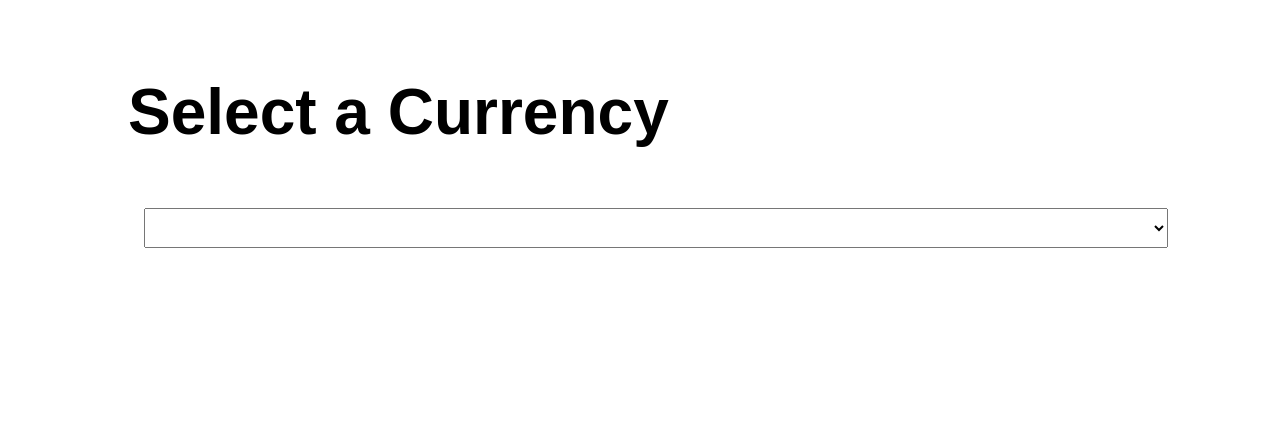
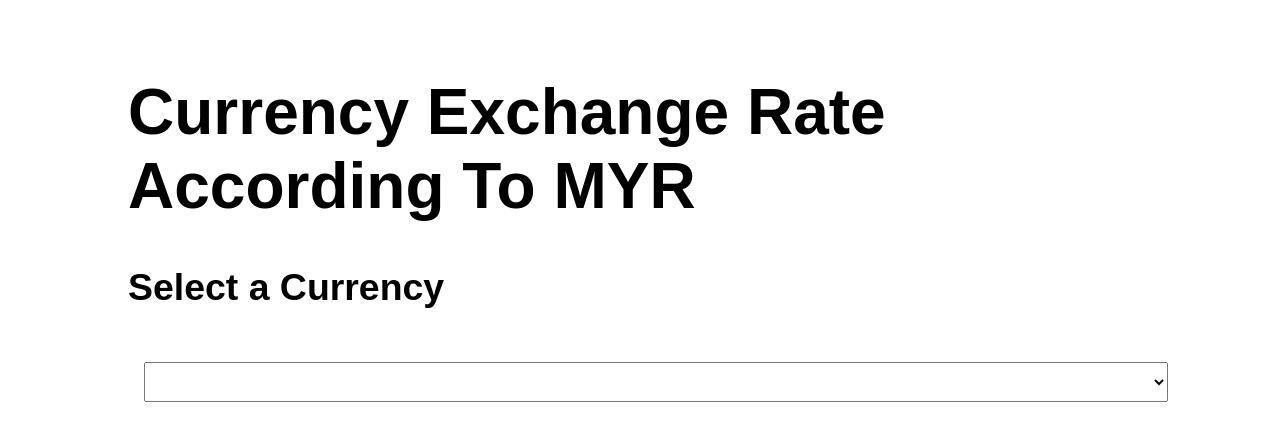
Before and after one commit to VariabL3x/MidValley-MYR-ExchangeRate, a website: page public/index.html in a window 1280 px wide. Drawn offline with Linux system fonts and the light colour scheme; no server answers.

Commit message:
edit header

```diff
--- a/public/index.html
+++ b/public/index.html
@@ -7,7 +7,8 @@
     <link rel="stylesheet" href="ez-css.now.css">
 </head>
 <body>
-    <h1>Select a Currency</h1>
+    <h1>Currency Exchange Rate According To MYR</h1>
+    <h3>Select a Currency</h3>
     <select id="curr"></select>
     <div id="info"></div>
     <script src="app.js"></script>
```
